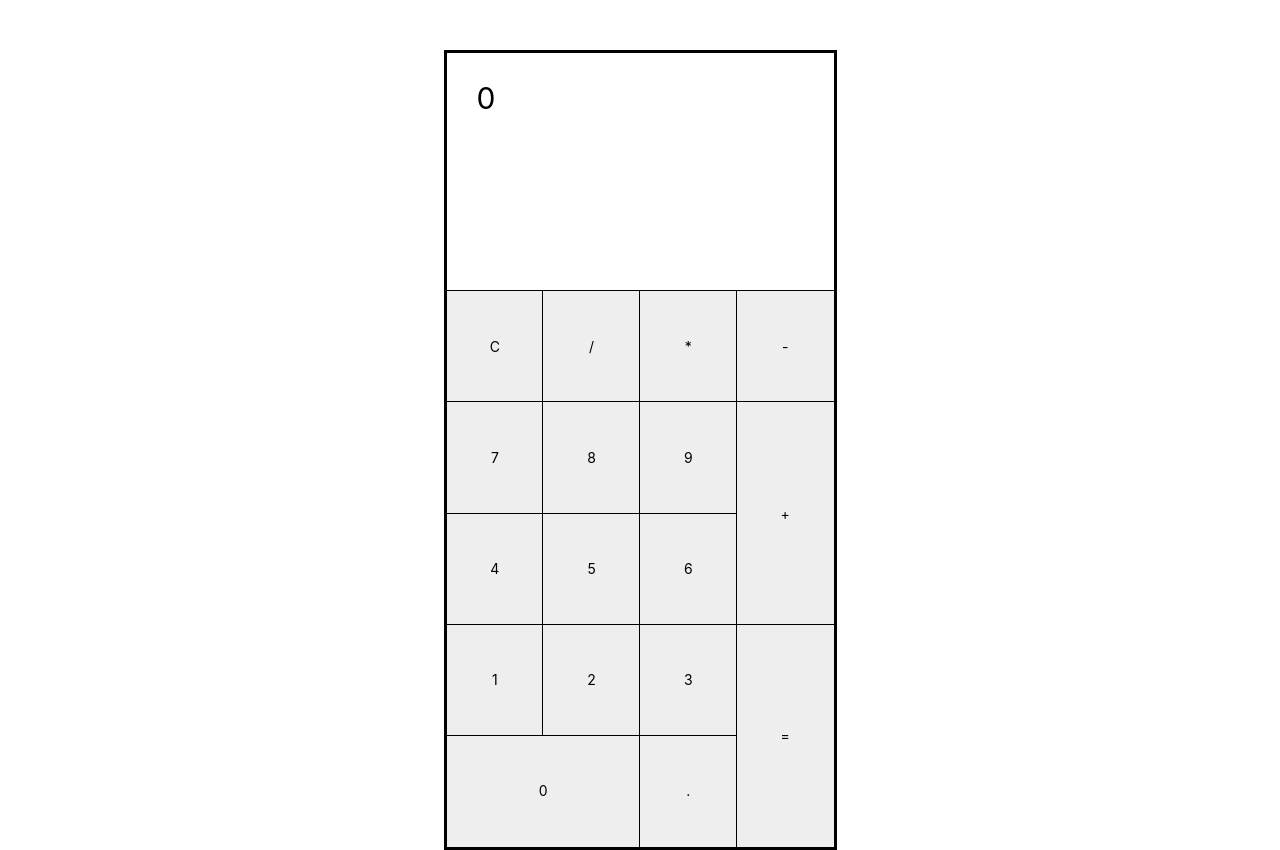
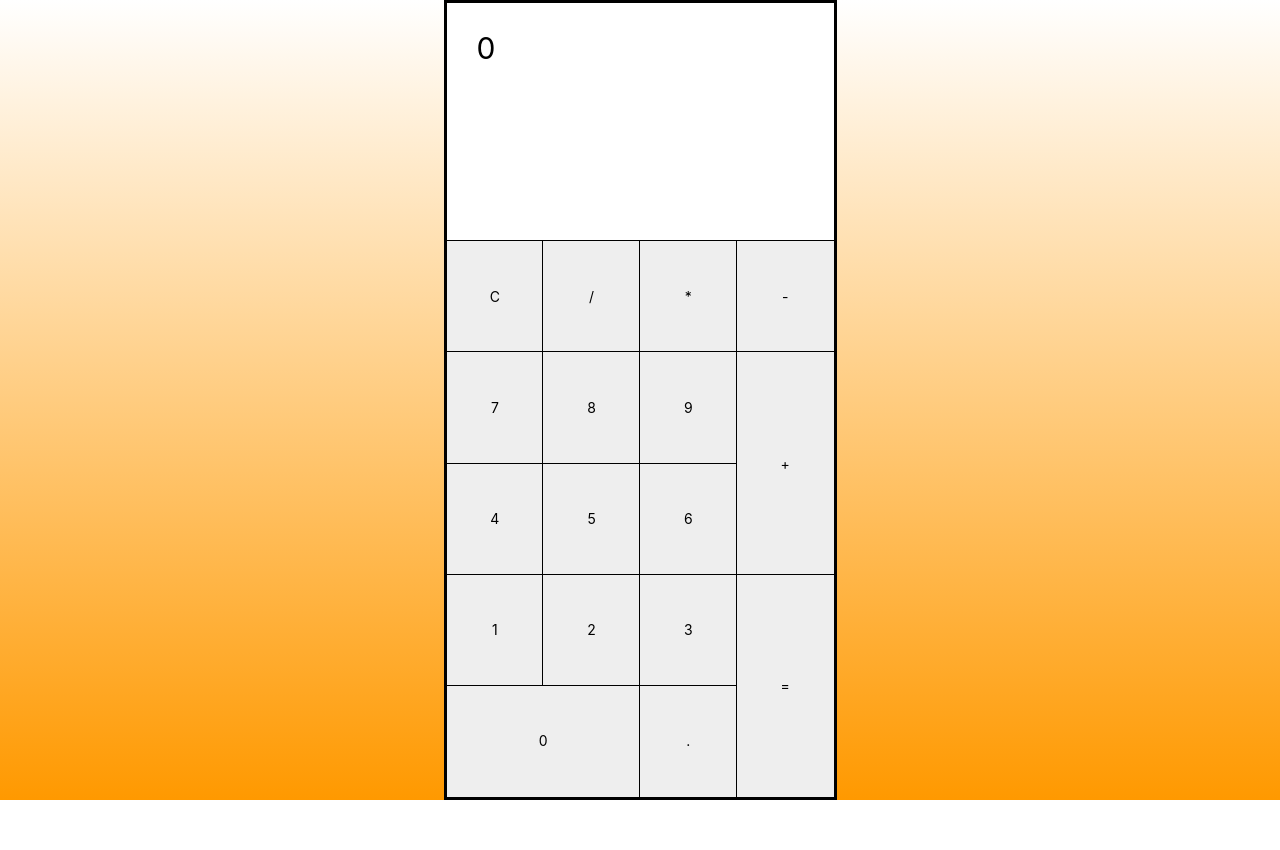
Before and after one commit to gaebal-saebal/calculator, a React (Vite) app: page / in a window 1280 px wide. After the commit the page ends 800 px from the top, so only its background shows below. Built offline with nearby package versions, Linux system fonts and the light colour scheme.

Commit message:
chore: 자잘한 파일 수정

```diff
--- a/src/App.jsx
+++ b/src/App.jsx
@@ -1,4 +1,4 @@
-import React, { useState } from 'react';
+import React, { useEffect, useState } from 'react';
 import { Button, Layout, Display } from './components';
 import GlobalStyles from './GlobalStyles';
 import styled from 'styled-components';
@@ -48,8 +48,8 @@ const App = () => {
   const [isNum2Dot, setIsNum2Dot] = useState(false);
 
   const getDigit = (num) => {
-    str = num.toString();
-    numDigit = str.length;
+    let str = num.toString();
+    let numDigit = str.length;
     return numDigit;
   };
 
@@ -133,7 +133,8 @@ const App = () => {
         break;
     }
   };
-  //TODO: 디스플레이 되는 숫자 정상화, calculate 이후 한발씩 늦는 상태변화 수정 필요
+  //TODO: 디스플레이 되는 숫자 정상화, calculate 이후 한발씩 늦는 상태변화 수정 필요(useEffect)
+  useEffect(() => {}, []);
 
   return (
     <>
--- a/src/GlobalStyles.js
+++ b/src/GlobalStyles.js
@@ -13,9 +13,8 @@ const GlobalStyles = createGlobalStyle`
     body {
         font-family: -apple-system, BlinkMacSystemFont, 'Segoe UI', Roboto, Oxygen, Ubuntu, Cantarell, 'Open Sans', 'Helvetica Neue', sans-serif;
         font-size: 14px;
-        background-color: #fff;
+        background: linear-gradient(#FFFFFF, #FF9900);
         color: black;
-        padding-top: 50px;
     }
 `;
 
--- a/src/components/Display.jsx
+++ b/src/components/Display.jsx
@@ -8,6 +8,7 @@ const OutputDiv = styled.div`
   height: 30%;
   padding: 30px;
   outline: 1px solid black;
+  background-color: #fff;
 `;
 
 const Display = ({ children }) => {
```
